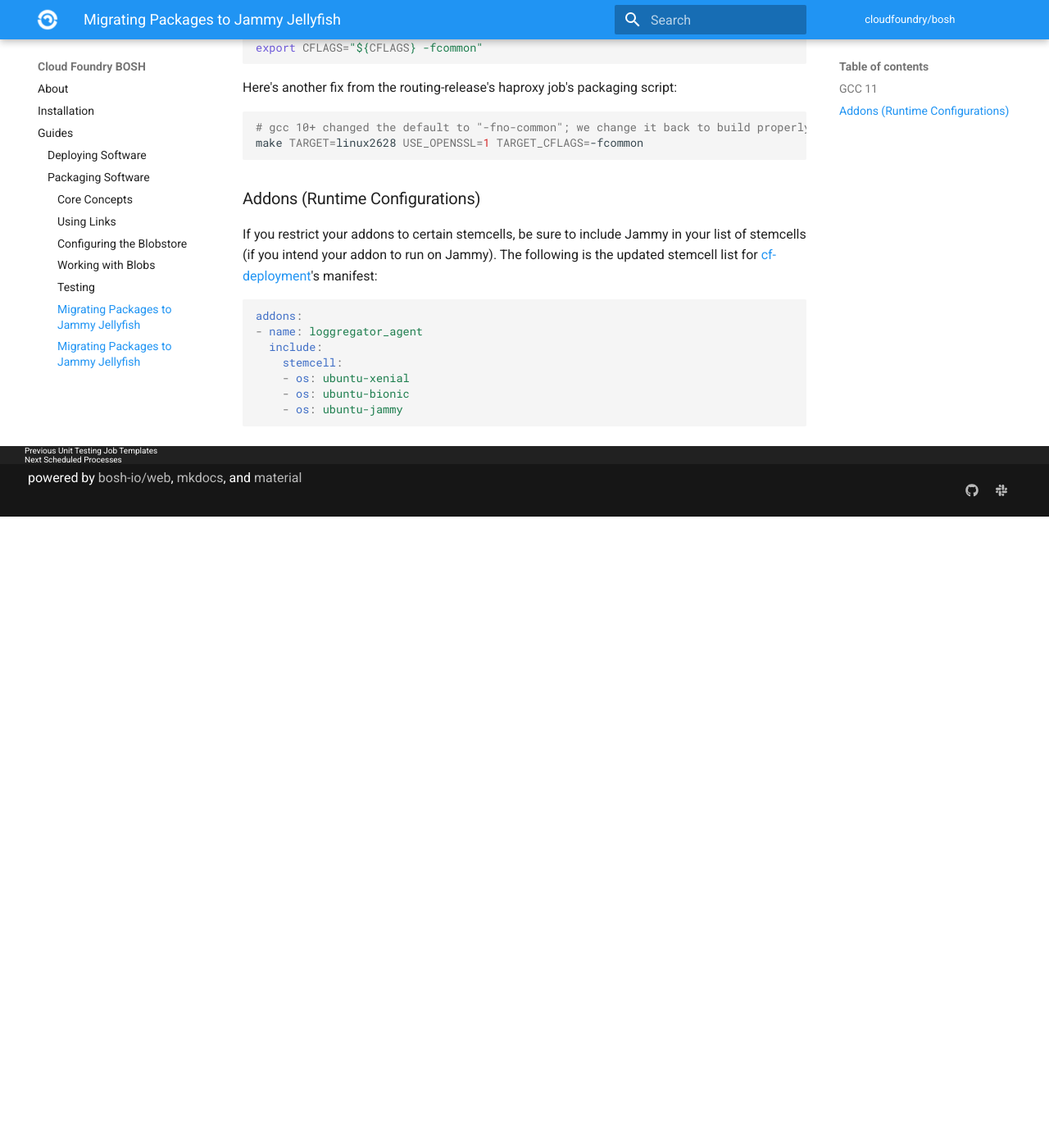
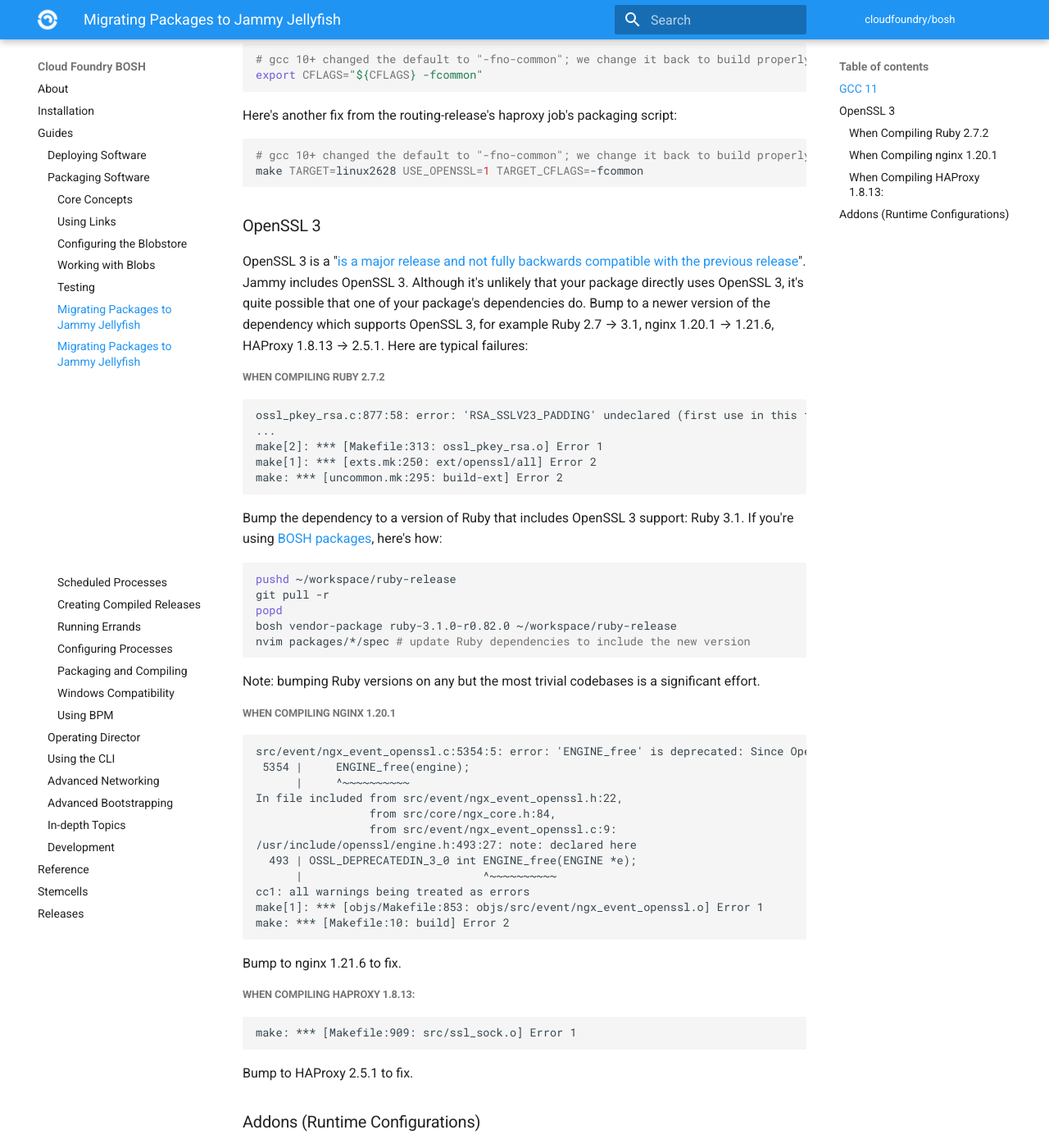
Before and after one commit to cloudfoundry/docs-bosh, an MkDocs documentation site: the page built from content/jammy-migration.md, in a window 1280 px wide and 1400 px high, scrolled down 808 px. Shown: the whole window at 82% size. Built offline with MkDocs 1.6.1 and Material for MkDocs 9.7.7, drawn with Linux system fonts in a browser that asks for light colours; old or Windows-style settings are respelled for this version of MkDocs; before the commit the page ends 1438 px from its top, so only the background shows below that; some of the changed text lies outside the part shown.

Commit message:
Porting to Jammy: Expand on OpenSSL 3
Previously we didn't give much guidance to accommodate OpenSSL 3. Now we
do: bump your dependencies (nginx, HAProxy, Ruby) to a version that
supports OpenSSL 3.

````diff
--- a/content/jammy-migration.md
+++ b/content/jammy-migration.md
@@ -1,13 +1,14 @@
-Cloud Foundry's upcoming stemcells will be based on Ubuntu's [Jammy Jellyfish](https://wiki.ubuntu.com/Releases) release, which may cause compilation errors in packages built for earlier stemcells.This document provides guidance on how to address the most common errors that BOSH release authors may encounter. The following updated packages in particular may impact compilation:
+Cloud Foundry's upcoming stemcells will be based on Ubuntu's [Jammy Jellyfish](https://wiki.ubuntu.com/Releases) release, which may cause compilation and deployment errors in packages built for earlier stemcells. This document provides guidance on how to address the most common errors that BOSH release authors may encounter. There are three broad categories to address:
 
 - GCC 11 — see [below](#gcc-11)
-- OpenSSL 3— see [release notes](https://www.openssl.org/blog/blog/2021/09/07/OpenSSL3.Final/)
+- OpenSSL 3 — see [below](#openssl-3)
+- Addons - see [below](#addons-runtime-configurations)
 
 Discussion Slack channel is [here](https://app.slack.com/client/T02FL4A1X/C02M2R39Y8Z).
 
 ### GCC 11
 
-Here's a typical error (`multiple definition of ...`):
+Here's a typical error during compilation phase (`multiple definition of ...`):
 
 ```text
 /bin/ld: src/protocol.o:/var/vcap/data/compile/haproxy/haproxy-1.8.13/include/common/chunk.h:39: multiple definition of `pool_head_trash'; src/ev_poll.o:/var/vcap/data/compile/haproxy/haproxy-1.8.13/include/common/chunk.h:39: first defined here
@@ -30,6 +31,61 @@ Here's another fix from the routing-release's haproxy job's packaging script:
 make TARGET=linux2628 USE_OPENSSL=1 TARGET_CFLAGS=-fcommon
 ```
 
+### OpenSSL 3
+
+OpenSSL 3 is a "[is a major release and not fully backwards compatible with the
+previous
+release](https://www.openssl.org/blog/blog/2021/09/07/OpenSSL3.Final/)". Jammy includes OpenSSL 3. Although it's unlikely that your package directly uses OpenSSL 3, it's quite possible that one of your package's dependencies do. Bump to a newer version of the dependency which supports OpenSSL 3, for example Ruby 2.7 → 3.1, nginx 1.20.1 → 1.21.6, HAProxy 1.8.13 → 2.5.1. Here are typical failures:
+
+##### When Compiling Ruby 2.7.2
+
+```
+ossl_pkey_rsa.c:877:58: error: 'RSA_SSLV23_PADDING' undeclared (first use in this function); did you mean 'RSA_NO_PADDING'?
+...
+make[2]: *** [Makefile:313: ossl_pkey_rsa.o] Error 1
+make[1]: *** [exts.mk:250: ext/openssl/all] Error 2
+make: *** [uncommon.mk:295: build-ext] Error 2
+```
+
+Bump the dependency to a version of Ruby that includes OpenSSL 3 support: Ruby 3.1. If you're using [BOSH packages](https://github.com/bosh-packages/ruby-release), here's how:
+
+```shell
+pushd ~/workspace/ruby-release
+git pull -r
+popd
+bosh vendor-package ruby-3.1.0-r0.82.0 ~/workspace/ruby-release
+nvim packages/*/spec # update Ruby dependencies to include the new version
+```
+
+Note: bumping Ruby versions on any but the most trivial codebases is a significant effort.
+
+##### When Compiling nginx 1.20.1
+
+```
+src/event/ngx_event_openssl.c:5354:5: error: 'ENGINE_free' is deprecated: Since OpenSSL 3.0 [-Werror=deprecated-declarations]
+ 5354 |     ENGINE_free(engine);
+      |     ^~~~~~~~~~~
+In file included from src/event/ngx_event_openssl.h:22,
+                 from src/core/ngx_core.h:84,
+                 from src/event/ngx_event_openssl.c:9:
+/usr/include/openssl/engine.h:493:27: note: declared here
+  493 | OSSL_DEPRECATEDIN_3_0 int ENGINE_free(ENGINE *e);
+      |                           ^~~~~~~~~~~
+cc1: all warnings being treated as errors
+make[1]: *** [objs/Makefile:853: objs/src/event/ngx_event_openssl.o] Error 1
+make: *** [Makefile:10: build] Error 2
+```
+
+Bump to nginx 1.21.6 to fix.
+
+##### When Compiling HAProxy 1.8.13:
+
+```
+make: *** [Makefile:909: src/ssl_sock.o] Error 1
+```
+
+Bump to HAProxy 2.5.1 to fix.
+
 ### Addons (Runtime Configurations)
 
 If you restrict your addons to certain stemcells, be sure to include Jammy in your list of stemcells (if you intend your addon to run on Jammy). The following is the updated stemcell list for [cf-deployment](https://github.com/cloudfoundry/cf-deployment)'s manifest:
````
Also changed, not shown: README.md (+1 -1 lines).
